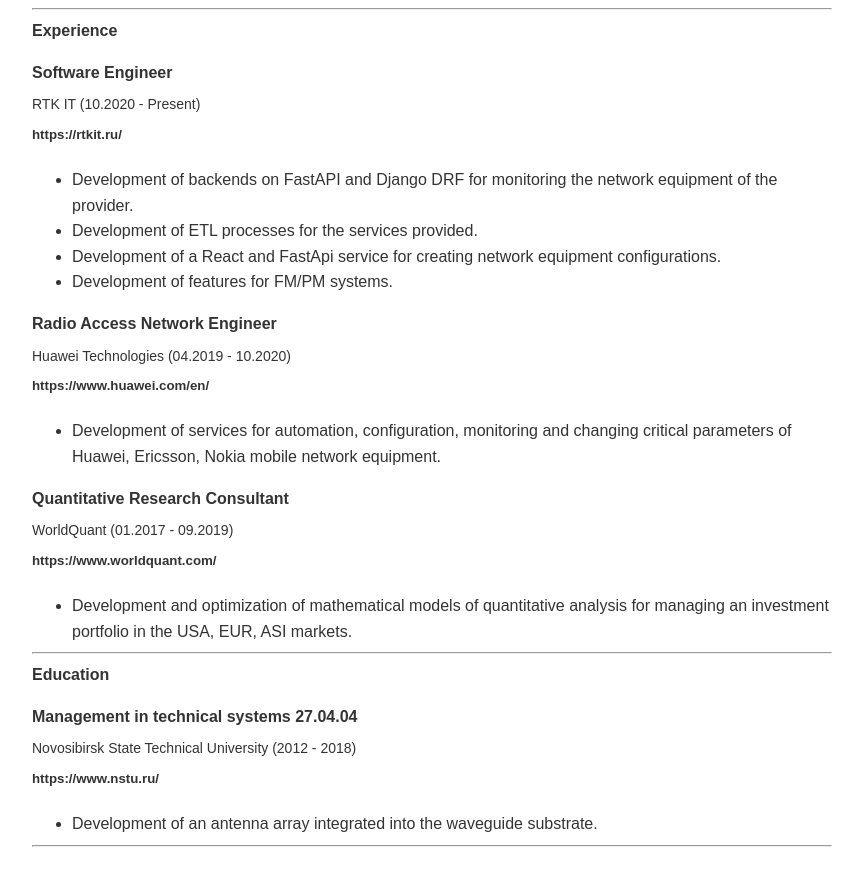
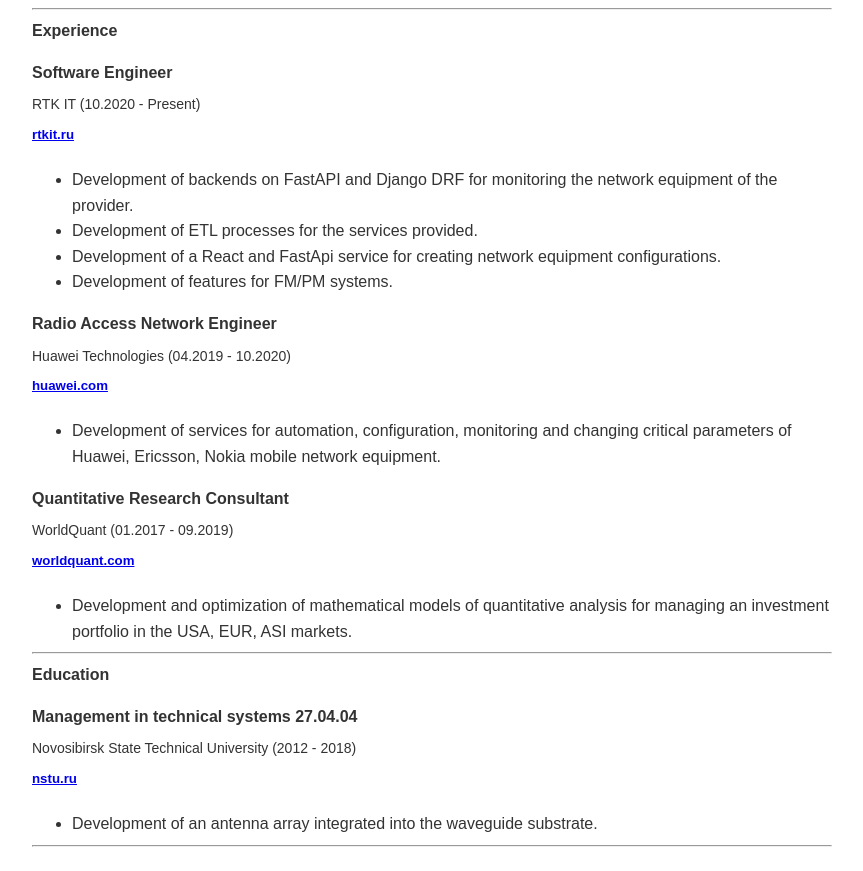
Before and after one commit to alserious/alserious.github.io, a plain HTML site: page index.html in a window 1280 px wide. Shown: the part 480-1351 px from the top of the page, without its empty margins (208-1071 px from the left). Drawn offline with Linux system fonts and the light colour scheme.

Commit message:
add hrefs to h5 tags

```diff
--- a/index.html
+++ b/index.html
@@ -185,7 +185,7 @@
       <div class="job">
         <h3>Software Engineer</h3>
         <h4>RTK IT (10.2020 - Present)</h4>
-        <h5>https://rtkit.ru/</h5>
+        <h5><a href="https://rtkit.ru/">rtkit.ru</a></h5>
         <ul>
           <li>
             Development of backends on FastAPI and Django DRF for monitoring the
@@ -203,7 +203,7 @@
       <div class="job">
         <h3>Radio Access Network Engineer</h3>
         <h4>Huawei Technologies (04.2019 - 10.2020)</h4>
-        <h5>https://www.huawei.com/en/</h5>
+        <h5><a href="https://www.huawei.com/en/">huawei.com</a></h5>
         <ul>
           <li>
             Development of services for automation, configuration, monitoring
@@ -216,7 +216,7 @@
       <div class="job">
         <h3>Quantitative Research Consultant</h3>
         <h4>WorldQuant (01.2017 - 09.2019)</h4>
-        <h5>https://www.worldquant.com/</h5>
+        <h5><a href="https://www.worldquant.com/">worldquant.com</a></h5>
         <ul>
           <li>
             Development and optimization of mathematical models of quantitative
@@ -232,7 +232,7 @@
       <div class="job">
         <h3>Management in technical systems 27.04.04</h3>
         <h4>Novosibirsk State Technical University (2012 - 2018)</h4>
-        <h5>https://www.nstu.ru/</h5>
+        <h5><a href="https://www.nstu.ru/">nstu.ru</a></h5>
         <ul>
           <li>
             Development of an antenna array integrated into the waveguide
```
